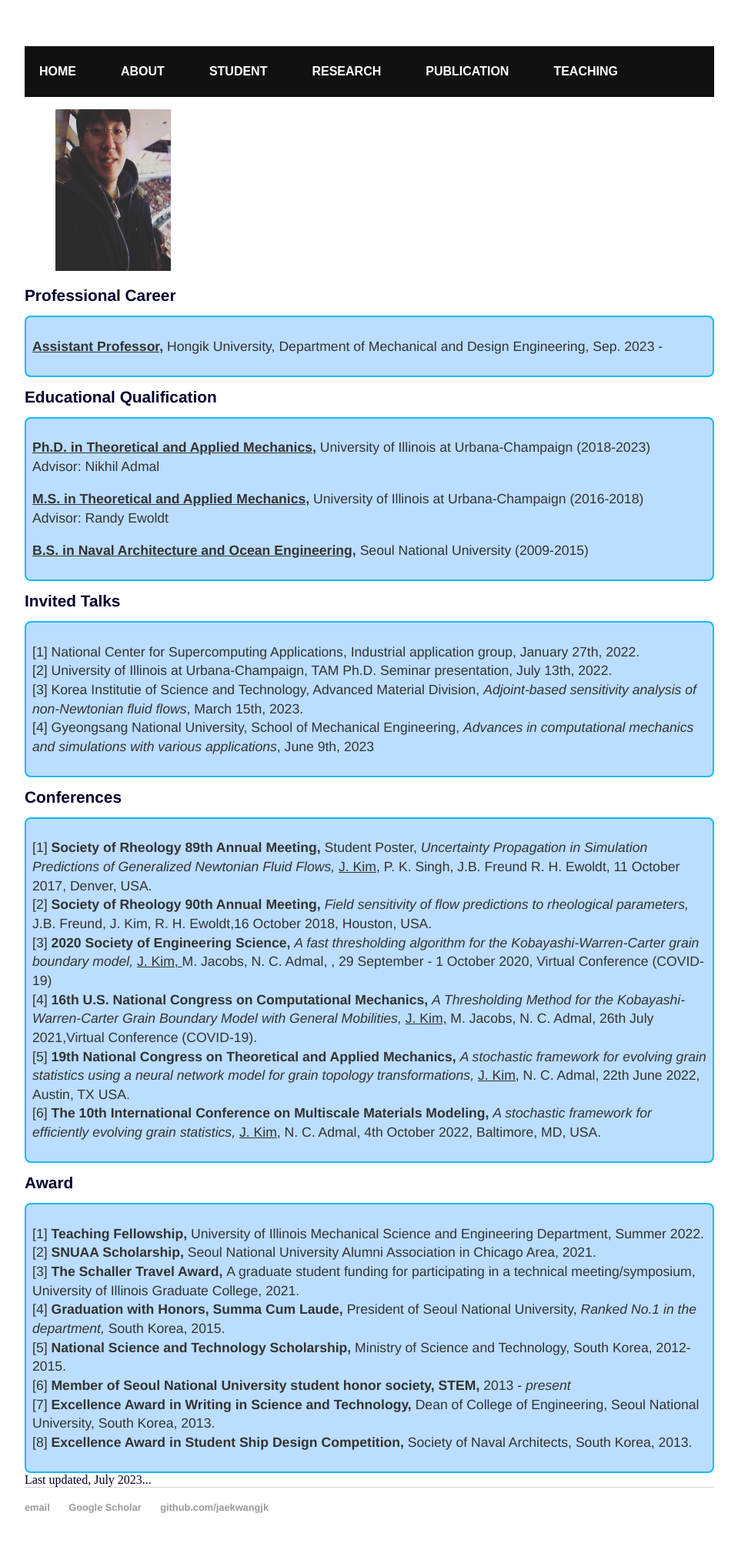
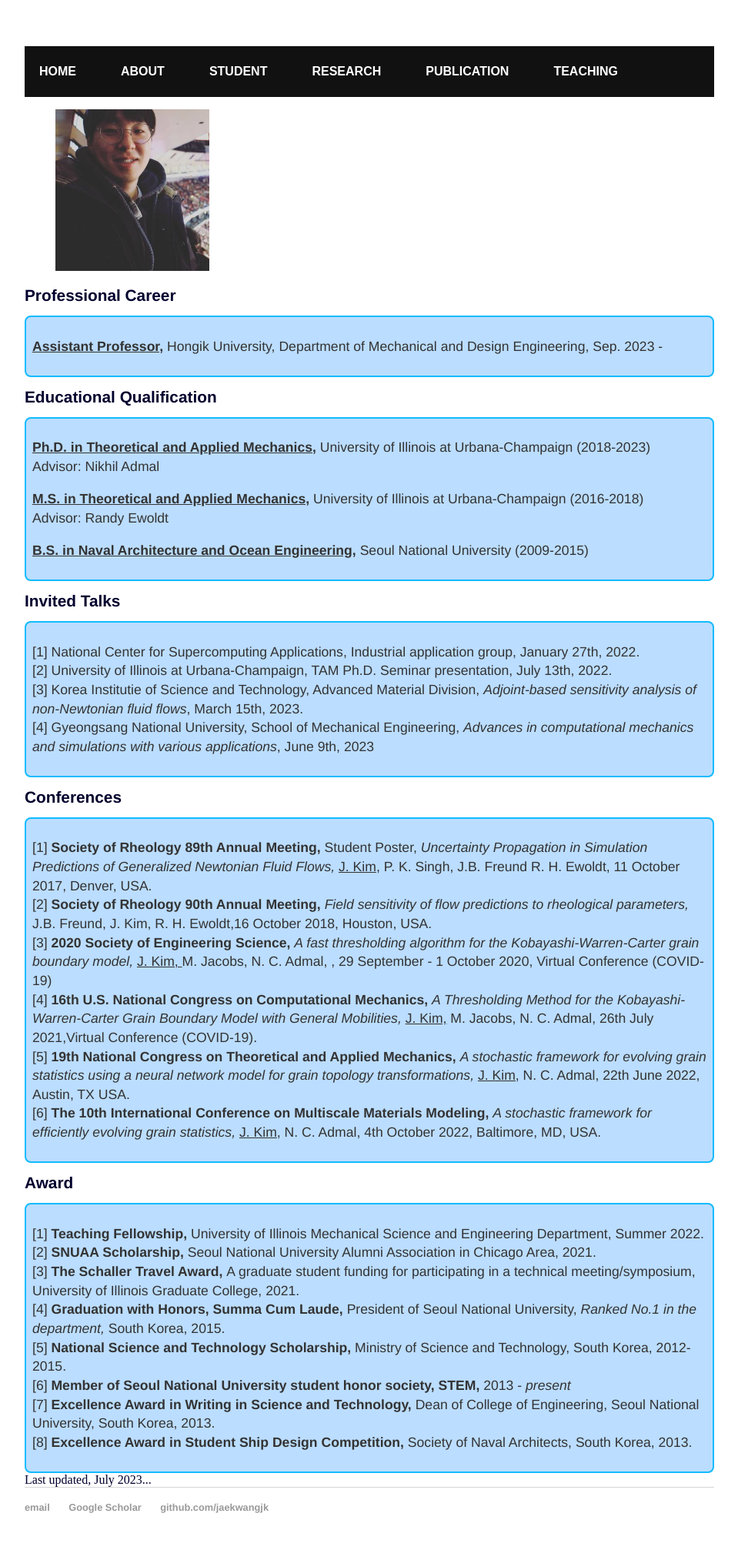
Before and after one commit to jaekwangjk/jaekwangjk.github.io, a Jekyll site: the page built from about.html, in a window 1280 px wide. Shown: the whole page at 77% size, without its empty margins (160-1119 px from the left). Built offline with Jekyll 4.4.1, drawn with Linux system fonts in a browser that asks for light colours.

Commit message:
Update about.html

```diff
--- a/about.html
+++ b/about.html
@@ -5,7 +5,7 @@ title: Jaekwang Kim
 <div class="blurb">
 
 	<figure>
-	<img src="pictures/Jaekwang_Profile.jpg" alt="My self 2" style="width:150px;height:210px;">
+	<img src="pictures/Jaekwang_Profile.jpg" alt="My self 2" style="width:200px;height:210px;">
 	</figure>
 
 	<h1>Professional Career</h1>
```
